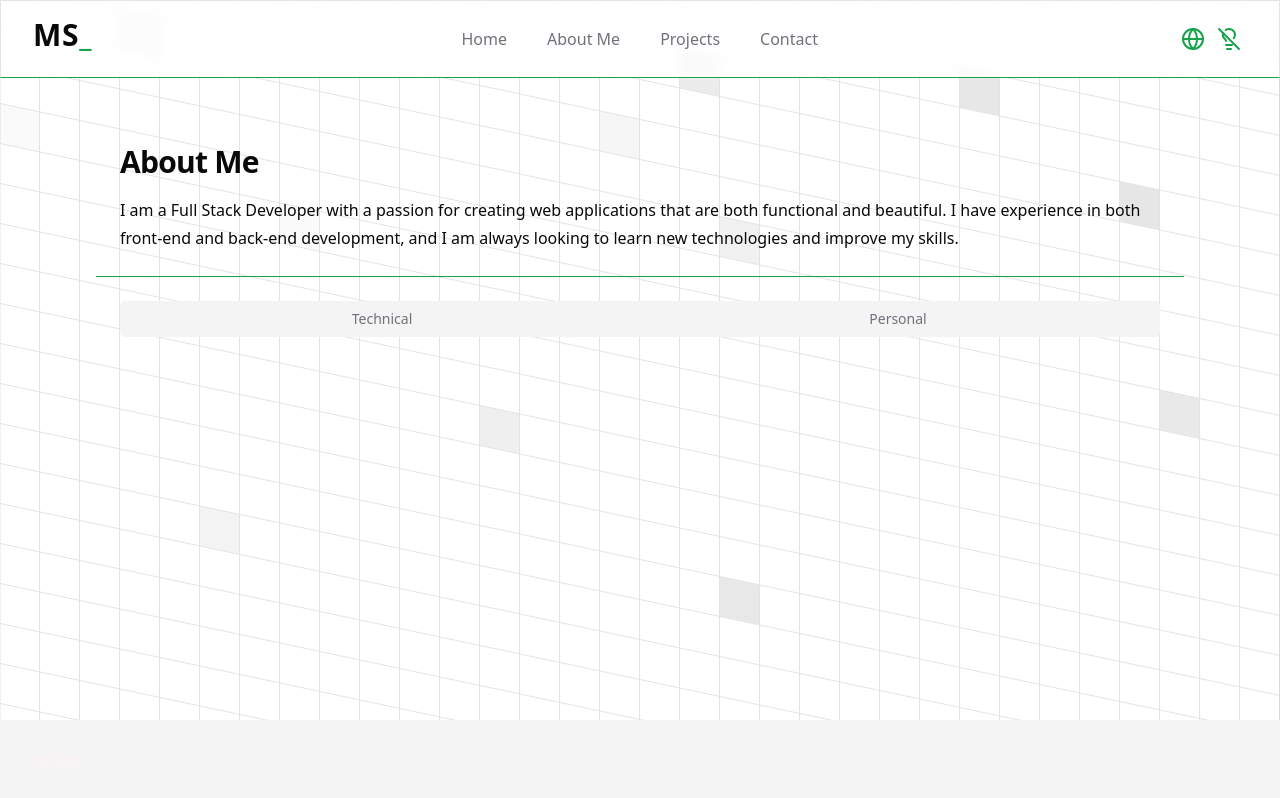
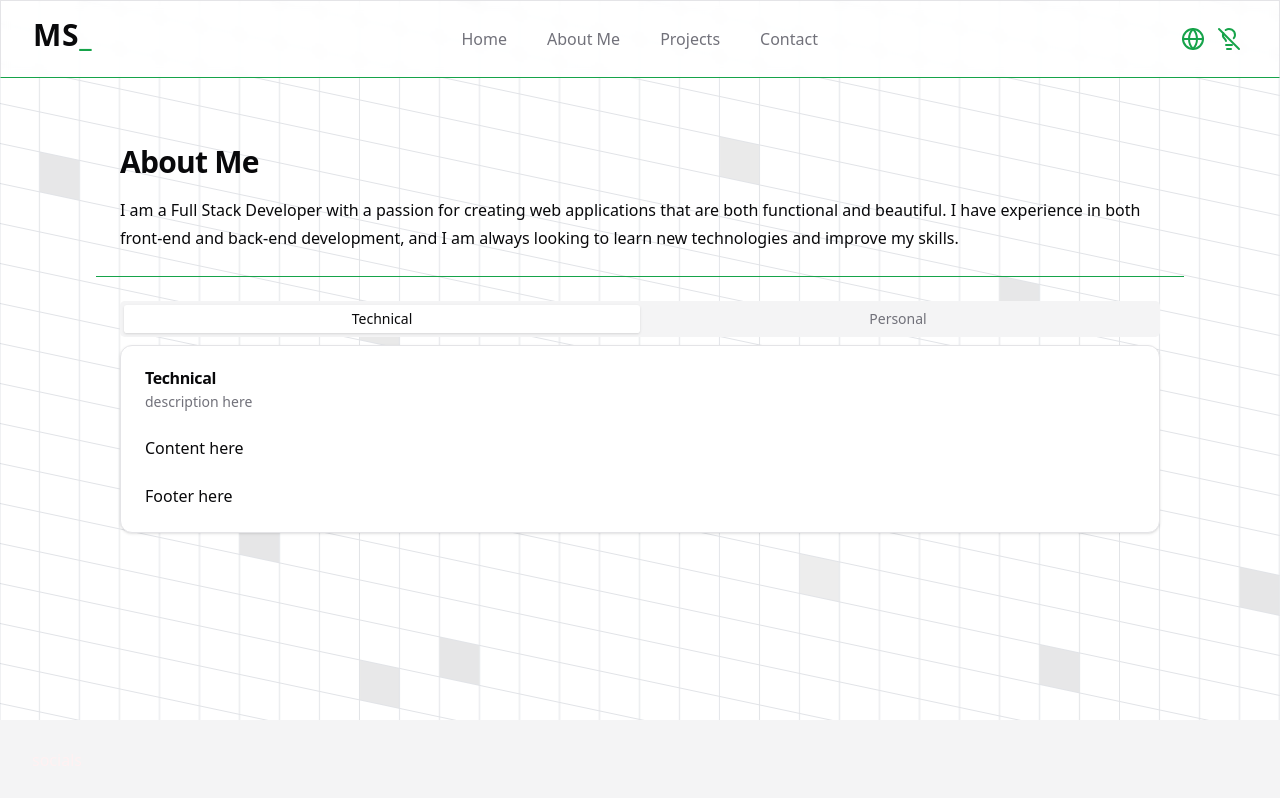
Before and after one commit to MScheltjens/portfolio, a Next.js app: page /en/about in a window 1280 px wide. Shown: the top 798 px of the page. Built offline with nearby package versions, Linux system fonts and the light colour scheme.

Commit message:
spacing hero and tabs about

```diff
--- a/app/[lang]/(informative)/about/page.tsx
+++ b/app/[lang]/(informative)/about/page.tsx
@@ -29,7 +29,7 @@ export default async function Page({ params: { lang } }: Props) {
       />
 
       <section className="mt-6 sm:px-6">
-        <Tabs defaultValue="account" className="w-full">
+        <Tabs defaultValue="technical" className="w-full">
           <TabsList className="grid w-full grid-cols-2">
             <TabsTrigger value="technical">Technical</TabsTrigger>
             <TabsTrigger value="personal">Personal</TabsTrigger>
--- a/app/[lang]/(informative)/layout.tsx
+++ b/app/[lang]/(informative)/layout.tsx
@@ -32,17 +32,17 @@ export default async function InformativeLayout({
         {children}
       </main>
       <Footer />
-      <div className="-z-50">
+      {/* <div className="-z-50"> */}
       <AnimatedGridPattern
         numSquares={30}
         maxOpacity={0.1}
         duration={3}
         className={cn(
-            '[mask-image:radial-gradient(500px_circle_at_center,white)]',
+          'mask-image:radial-gradient(500px_circle_at_center,white)] fixed inset-0 z-[-1] h-full w-full overflow-hidden',
           'inset-x-0 inset-y-[-30%] h-[200%] skew-y-12'
         )}
       />
-      </div>
+      {/* </div> */}
     </div>
   );
 }
--- a/components/hero.tsx
+++ b/components/hero.tsx
@@ -26,7 +26,7 @@ export const Hero = ({
       <CardContent>
         <p>{description}</p>
       </CardContent>
-      <CardFooter className="gap-x-4">
+      <CardFooter className="gap-x-2 md:gap-x-4">
         <IconLink href="https://github.com/MScheltjens">
           <Linkedin />
         </IconLink>
```
Lines whose indentation alone changed are shown as unchanged.
